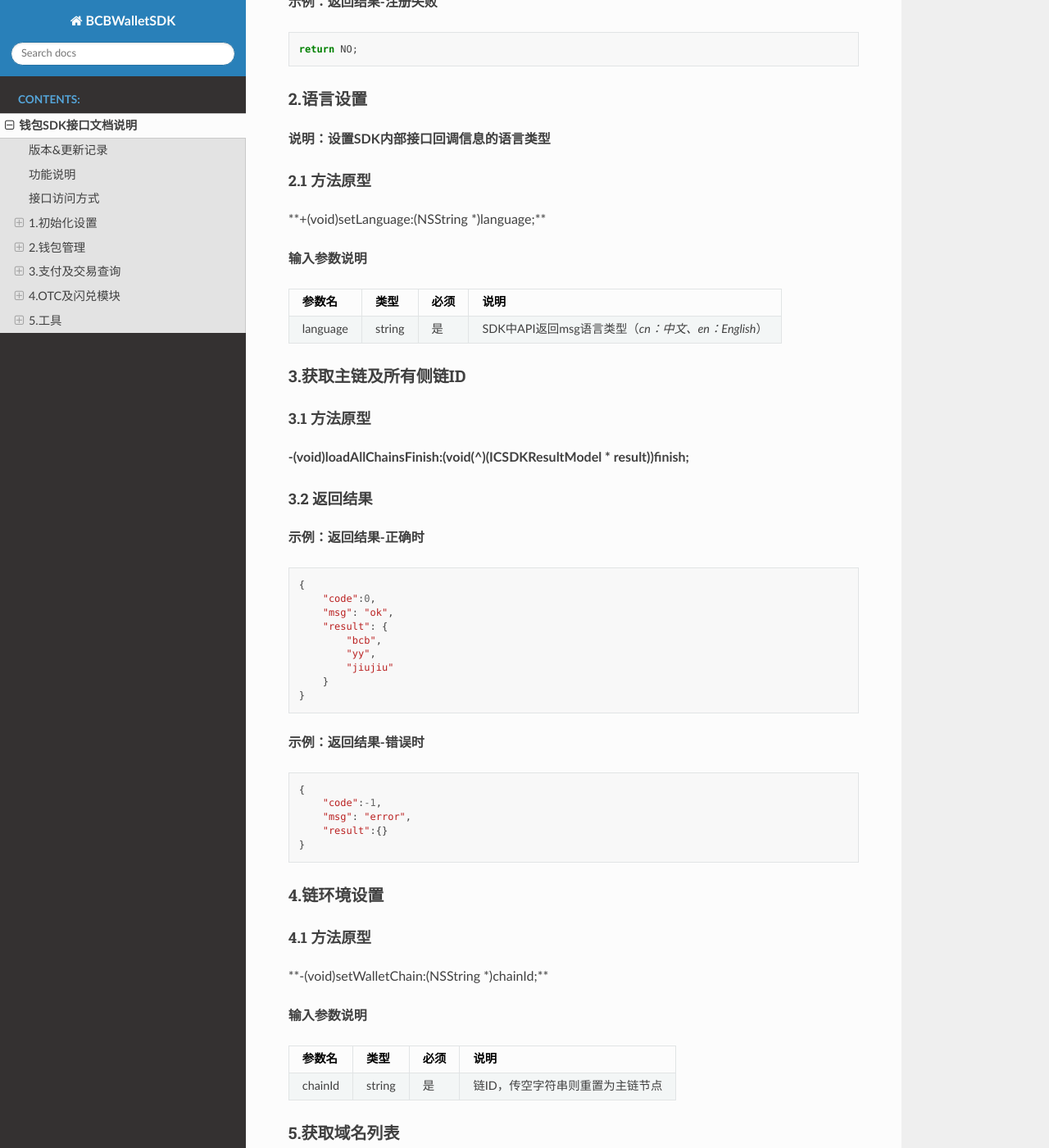
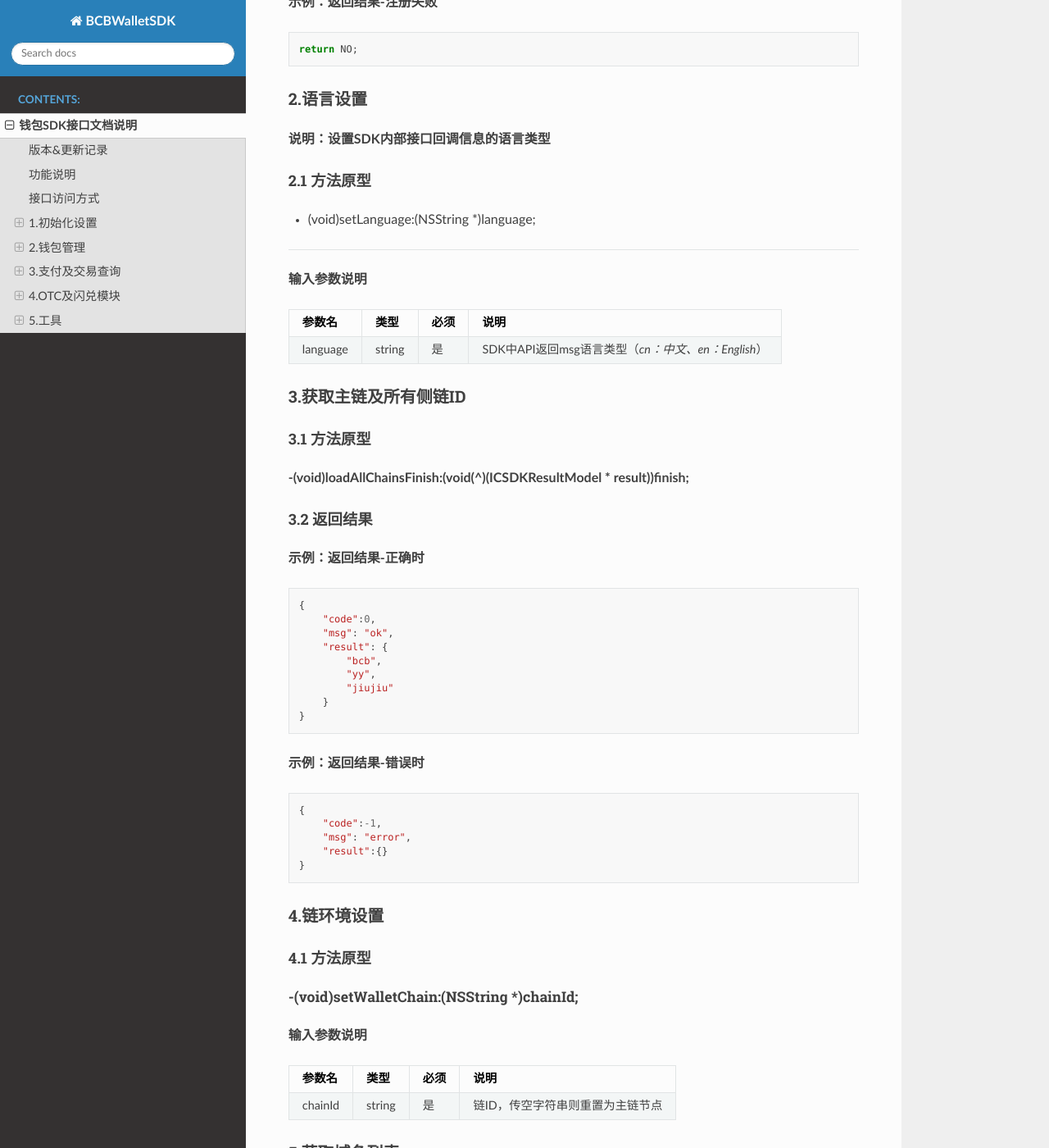
Before and after one commit to zhujg-00/BCBWalletSDK-API, a Sphinx documentation site: the page built from docs/source/BCBWalletSDK-API.rst, in a window 1280 px wide and 1400 px high, scrolled down 1285 px. Shown: the whole window at 82% size. Built offline with Sphinx 7.4.7 and the Read the Docs theme 2.0.0, drawn with Linux system fonts in a browser that asks for light colours; some of the changed text lies outside the part shown.

Commit message:
no message

```diff
--- a/docs/source/BCBWalletSDK-API.rst
+++ b/docs/source/BCBWalletSDK-API.rst
@@ -77,7 +77,8 @@ API调用，返回的内容也是一个json串，里面会携带返回的状态
 **2.1 方法原型**
 ^^^^^^^^^^^^^^^^
 
-\*\*+(void)setLanguage:(NSString \*)language;\*\*
++ (void)setLanguage:(NSString \*)language;
+''''''''''''''''''''''''''''''''''''''''''
 
 **输入参数说明**
 
@@ -129,7 +130,8 @@ result))finish;**
 **4.1 方法原型**
 ^^^^^^^^^^^^^^^^
 
-\*\*-(void)setWalletChain:(NSString \*)chainId;\*\*
+-(void)setWalletChain:(NSString \*)chainId;
+'''''''''''''''''''''''''''''''''''''''''''
 
 **输入参数说明**
 
@@ -471,7 +473,8 @@ finish:(void(^)(ICSDKResultModel \* result))finish;**
 5.1 方法原型
 ^^^^^^^^^^^^
 
-\*\*-(ICSDKResultModel \*)getWallets;\*\*
+-(ICSDKResultModel \*)getWallets;
+'''''''''''''''''''''''''''''''''
 
 5.2 返回结果
 ^^^^^^^^^^^^
```
